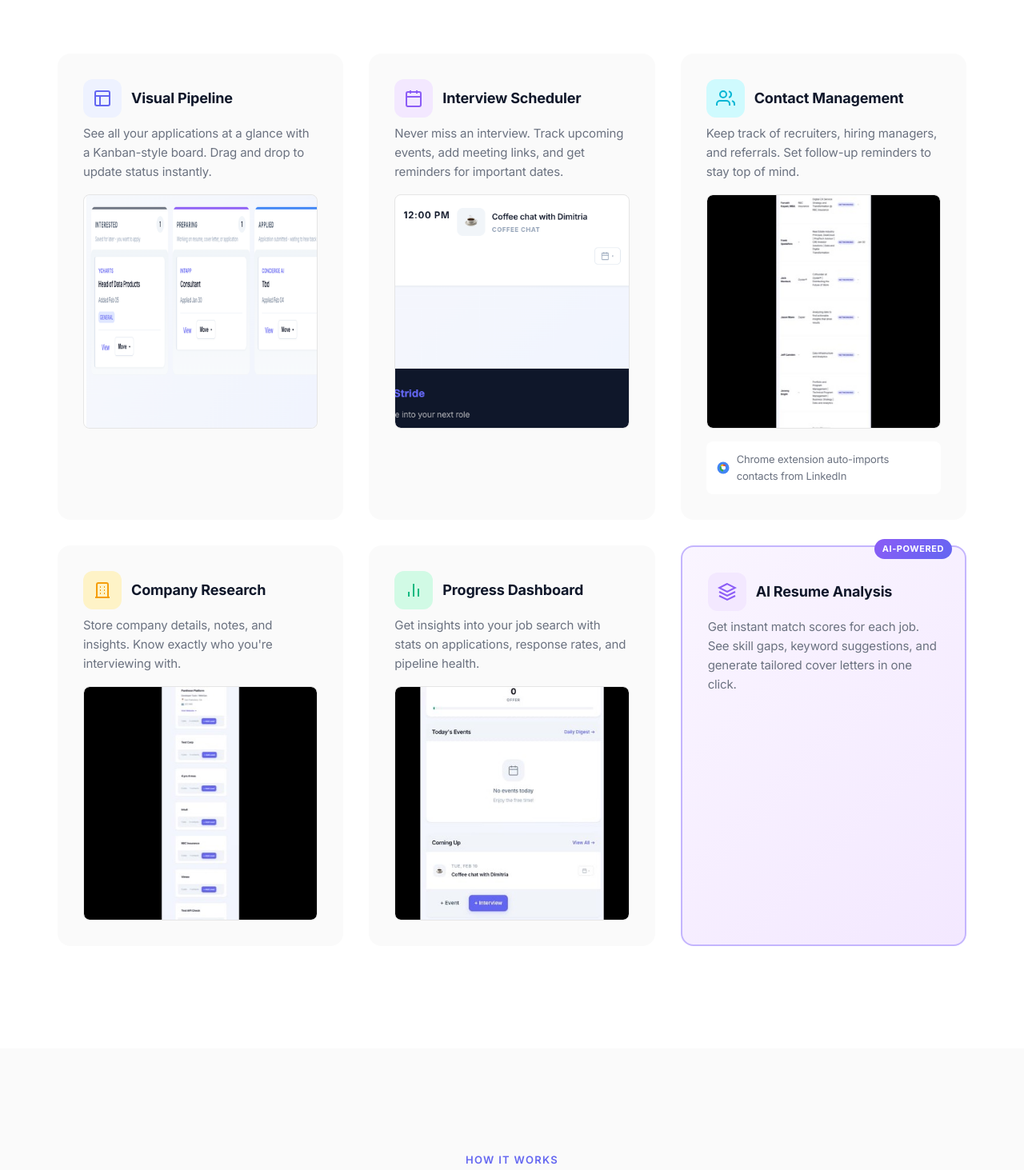
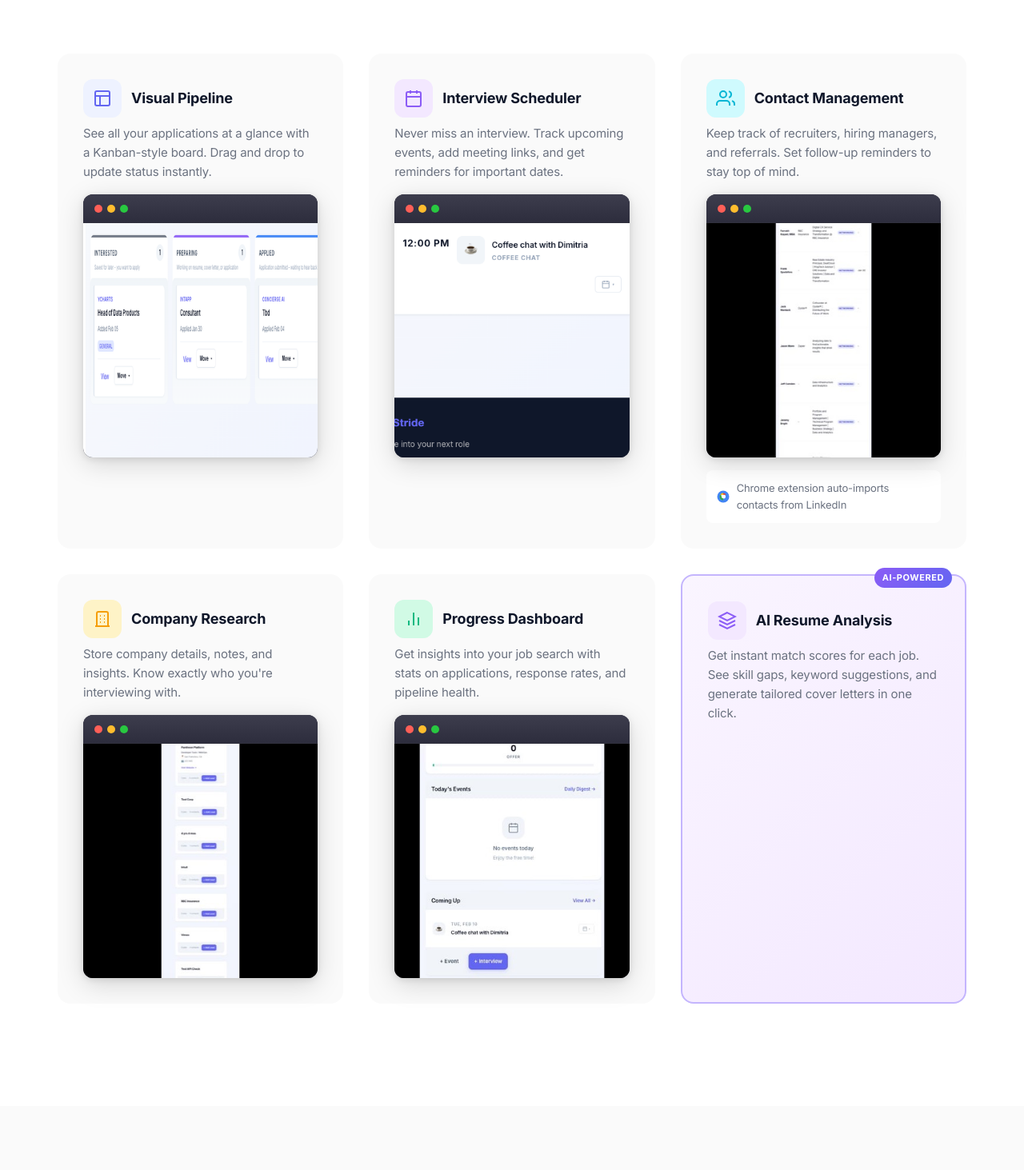
Before and after one commit to mvicenzino/job-tracker, a Flask app: page / in a window 1280 px wide. Shown: the part 1735-3198 px from the top of the page at 80% size. Run offline with Flask 3, Linux system fonts and the light colour scheme.

Commit message:
Add browser window chrome to feature screenshots

```diff
--- a/src/web/static/css/landing.css
+++ b/src/web/static/css/landing.css
@@ -637,17 +637,39 @@
 
 .feature-preview {
     margin-top: 1rem;
-    border-radius: 8px;
+    border-radius: 12px;
     overflow: hidden;
-    border: 1px solid var(--landing-border);
-    background: var(--landing-bg);
+    background: #1e1e2e;
+    box-shadow: 0 8px 32px rgba(0, 0, 0, 0.15), 0 2px 8px rgba(0, 0, 0, 0.1);
+    position: relative;
+}
+
+.feature-preview::before {
+    content: '';
+    display: block;
+    height: 36px;
+    background: linear-gradient(180deg, #3d3d4d 0%, #2d2d3d 100%);
+    border-bottom: 1px solid rgba(0, 0, 0, 0.2);
+}
+
+.feature-preview::after {
+    content: '';
+    position: absolute;
+    top: 13px;
+    left: 14px;
+    width: 10px;
+    height: 10px;
+    background: #ff5f57;
+    border-radius: 50%;
+    box-shadow:
+        16px 0 0 #ffbd2e,
+        32px 0 0 #28c840;
 }
 
 .feature-preview img {
     width: 100%;
     height: auto;
     display: block;
-    border-radius: 7px;
 }
 
 .feature-highlight {
```
